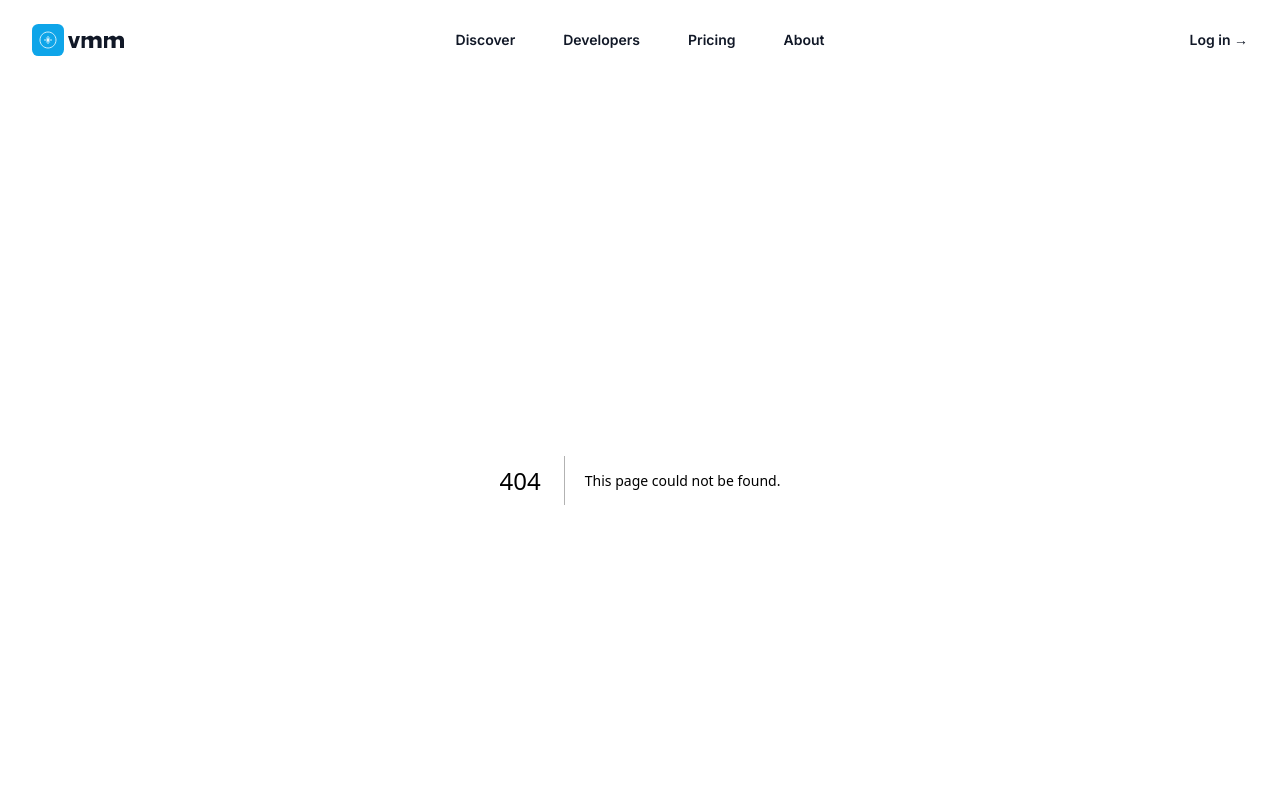
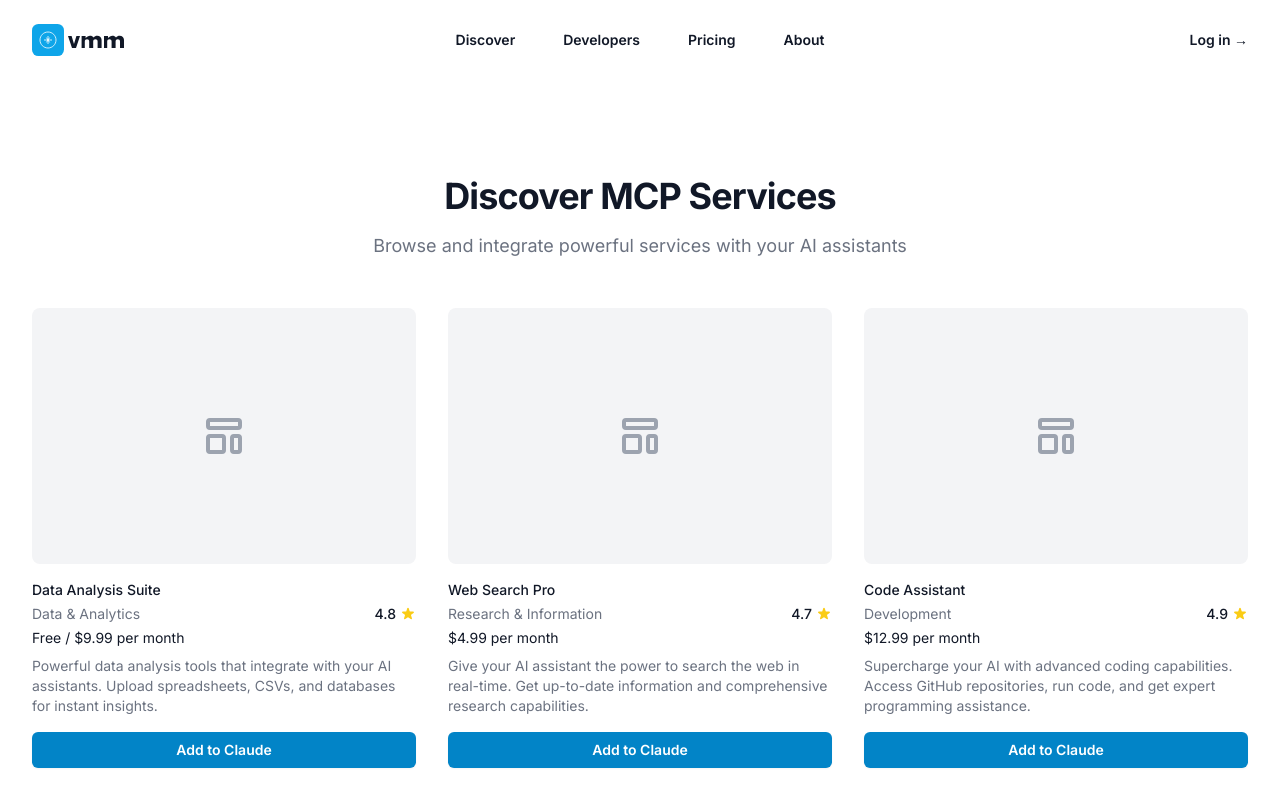
Before and after one commit to zhangzhongnan928/mcp-marketplace, a Next.js app: page /discover in a window 1280 px wide. Before the commit this address had no page. Shown: the top 800 px of the page. Built offline with nearby package versions, Linux system fonts and the light colour scheme.

Commit message:
Add discover page to browse MCP services

```diff
--- /dev/null
+++ b/app/discover/page.tsx
@@ -0,0 +1,126 @@
+import React from 'react';
+import Link from 'next/link';
+
+// Mock data for MCP services
+const mcpServices = [
+  {
+    id: 'data-analysis',
+    name: 'Data Analysis Suite',
+    description: 'Powerful data analysis tools that integrate with your AI assistants. Upload spreadsheets, CSVs, and databases for instant insights.',
+    category: 'Data & Analytics',
+    pricing: 'Free / $9.99 per month',
+    rating: 4.8,
+    reviews: 125,
+    image: '/services/data-analysis.png',
+  },
+  {
+    id: 'web-search',
+    name: 'Web Search Pro',
+    description: 'Give your AI assistant the power to search the web in real-time. Get up-to-date information and comprehensive research capabilities.',
+    category: 'Research & Information',
+    pricing: '$4.99 per month',
+    rating: 4.7,
+    reviews: 208,
+    image: '/services/web-search.png',
+  },
+  {
+    id: 'code-assistant',
+    name: 'Code Assistant',
+    description: 'Supercharge your AI with advanced coding capabilities. Access GitHub repositories, run code, and get expert programming assistance.',
+    category: 'Development',
+    pricing: '$12.99 per month',
+    rating: 4.9,
+    reviews: 312,
+    image: '/services/code-assistant.png',
+  },
+  {
+    id: 'image-generator',
+    name: 'AI Image Generator',
+    description: 'Create stunning images directly through your AI assistant. From concept art to photorealistic images, all with simple prompts.',
+    category: 'Creative',
+    pricing: '$7.99 per month',
+    rating: 4.6,
+    reviews: 173,
+    image: '/services/image-generator.png',
+  },
+  {
+    id: 'document-manager',
+    name: 'Document Manager',
+    description: 'Seamlessly manage, edit, and collaborate on documents through your AI assistant. Works with all major document formats.',
+    category: 'Productivity',
+    pricing: '$6.99 per month',
+    rating: 4.5,
+    reviews: 98,
+    image: '/services/document-manager.png',
+  },
+  {
+    id: 'calendar-assistant',
+    name: 'Calendar Assistant',
+    description: 'Let your AI manage your schedule. Book meetings, send invites, and organize your time efficiently.',
+    category: 'Productivity',
+    pricing: '$3.99 per month',
+    rating: 4.4,
+    reviews: 87,
+    image: '/services/calendar-assistant.png',
+  },
+];
+
+export default function DiscoverPage() {
+  return (
+    <div className="bg-white">
+      <div className="mx-auto max-w-7xl px-4 sm:px-6 lg:px-8">
+        <div className="py-16 sm:py-24">
+          <div className="text-center">
+            <h1 className="text-4xl font-bold tracking-tight text-gray-900">Discover MCP Services</h1>
+            <p className="mt-4 text-lg text-gray-500">
+              Browse and integrate powerful services with your AI assistants
+            </p>
+          </div>
+
+          <div className="mt-12">
+            <div className="grid grid-cols-1 gap-y-10 gap-x-6 sm:grid-cols-2 lg:grid-cols-3 xl:gap-x-8">
+              {mcpServices.map((service) => (
+                <div key={service.id} className="group relative">
+                  <div className="aspect-h-1 aspect-w-1 w-full overflow-hidden rounded-lg bg-gray-200">
+                    <div className="h-64 w-full bg-gray-100 flex items-center justify-center text-gray-400">
+                      {/* Placeholder for service image */}
+                      <svg xmlns="http://www.w3.org/2000/svg" className="h-12 w-12" fill="none" viewBox="0 0 24 24" stroke="currentColor">
+                        <path strokeLinecap="round" strokeLinejoin="round" strokeWidth={2} d="M4 5a1 1 0 011-1h14a1 1 0 011 1v2a1 1 0 01-1 1H5a1 1 0 01-1-1V5zM4 13a1 1 0 011-1h6a1 1 0 011 1v6a1 1 0 01-1 1H5a1 1 0 01-1-1v-6zM16 13a1 1 0 011-1h2a1 1 0 011 1v6a1 1 0 01-1 1h-2a1 1 0 01-1-1v-6z" />
+                      </svg>
+                    </div>
+                  </div>
+                  <div className="mt-4 flex justify-between">
+                    <div>
+                      <h3 className="text-sm font-medium text-gray-900">
+                        <Link href={`/service/${service.id}`} className="hover:underline">
+                          {service.name}
+                        </Link>
+                      </h3>
+                      <p className="mt-1 text-sm text-gray-500">{service.category}</p>
+                      <p className="mt-1 text-sm text-gray-900">{service.pricing}</p>
+                    </div>
+                    <div className="flex items-center">
+                      <span className="text-sm font-medium text-gray-900">{service.rating}</span>
+                      <svg className="ml-1 h-4 w-4 text-yellow-400" fill="currentColor" viewBox="0 0 20 20">
+                        <path d="M9.049 2.927c.3-.921 1.603-.921 1.902 0l1.07 3.292a1 1 0 00.95.69h3.462c.969 0 1.371 1.24.588 1.81l-2.8 2.034a1 1 0 00-.364 1.118l1.07 3.292c.3.921-.755 1.688-1.54 1.118l-2.8-2.034a1 1 0 00-1.175 0l-2.8 2.034c-.784.57-1.838-.197-1.539-1.118l1.07-3.292a1 1 0 00-.364-1.118L2.98 8.72c-.783-.57-.38-1.81.588-1.81h3.461a1 1 0 00.951-.69l1.07-3.292z" />
+                      </svg>
+                    </div>
+                  </div>
+                  <p className="mt-2 text-sm text-gray-500 line-clamp-3">{service.description}</p>
+                  <div className="mt-4">
+                    <button
+                      type="button"
+                      className="rounded-md bg-primary-600 px-3.5 py-2 text-sm font-semibold text-white shadow-sm hover:bg-primary-500 focus-visible:outline focus-visible:outline-2 focus-visible:outline-offset-2 focus-visible:outline-primary-600 w-full"
+                    >
+                      Add to Claude
+                    </button>
+                  </div>
+                </div>
+              ))}
+            </div>
+          </div>
+        </div>
+      </div>
+    </div>
+  );
+}
```
